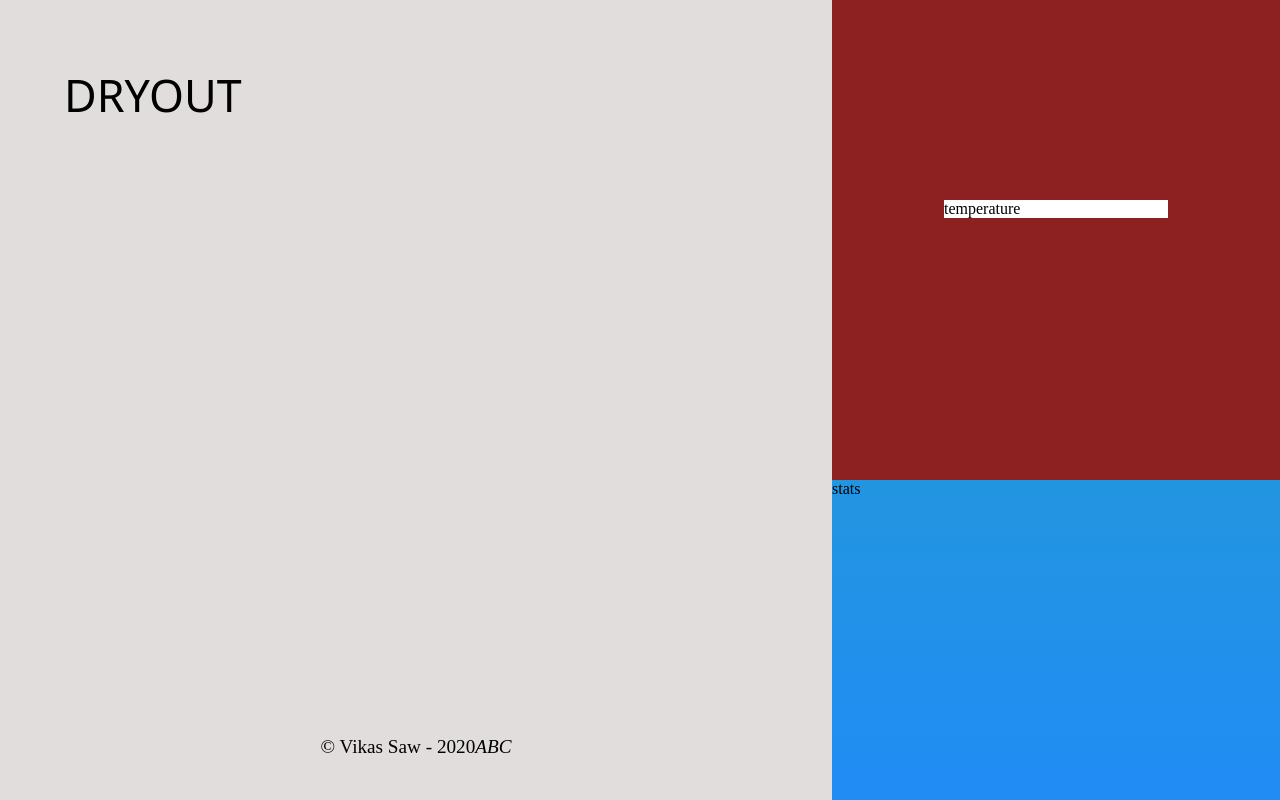
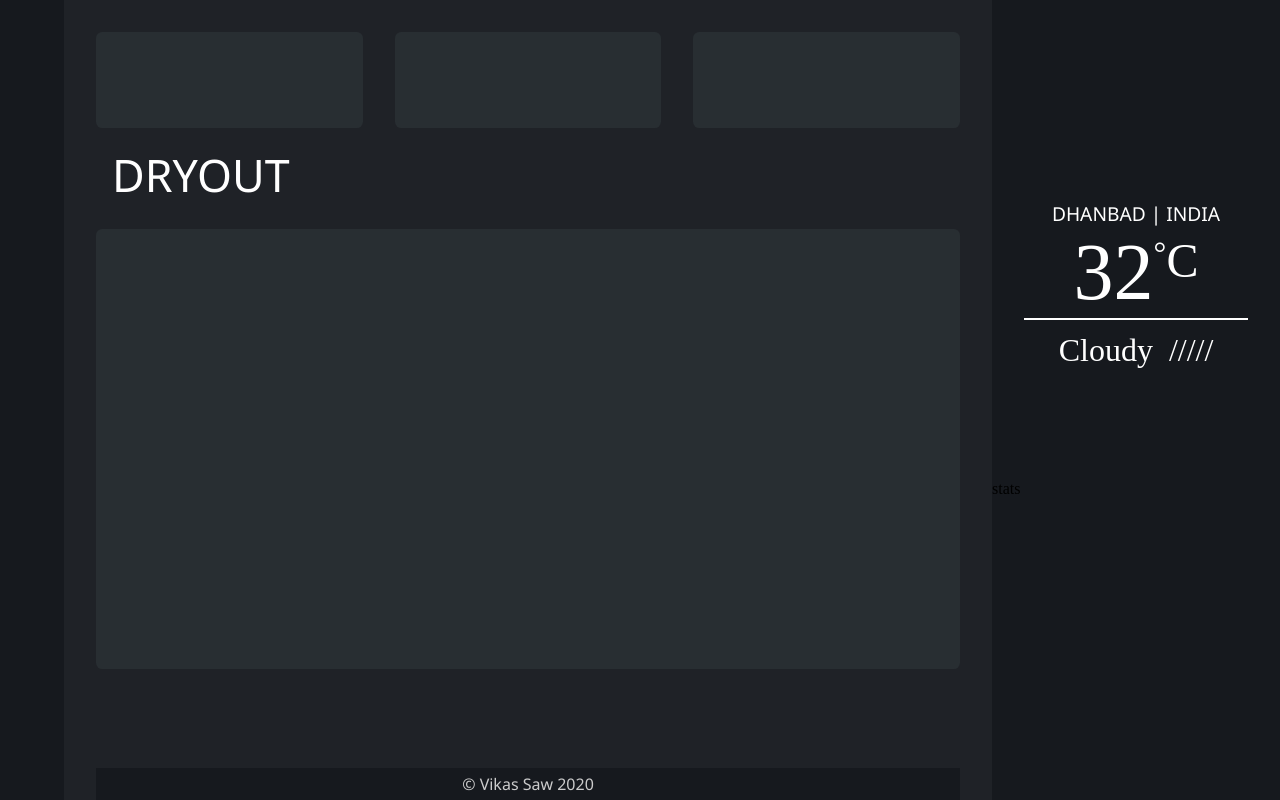
Before and after one commit to VikasKumarSaw/Dryout, a Vue app: page / in a window 1280 px wide. Built offline with nearby package versions, Linux system fonts and the light colour scheme.

Commit message:
finishing main layout

```diff
--- a/src/App.vue
+++ b/src/App.vue
@@ -1,5 +1,6 @@
 <template>
     <main>
+      <app-nav />
       <app-main />
       <app-side />
     </main>
@@ -8,10 +9,12 @@
 <script>
 import sidebar from './components/sidebar'
 import main from './components/main'
+import sidenav from './components/sidenav'
 export default {
   components:{
     'app-side' : sidebar,
     'app-main': main,
+    'app-nav': sidenav,
   },
   data(){
     return{
--- a/src/components/main.vue
+++ b/src/components/main.vue
@@ -1,13 +1,18 @@
 <template>
     <section id="main">
         <div class="main-container">
+            <div class="stats-container upper-main">
+                <div></div>
+                <div></div>
+                <div></div>
+            </div>
             <div id="title">DRYOUT</div>
+            <div class="stats-container lower-main">
+                <div></div>
+            </div>
         </div>
         <footer>
-          <span>&copy; Vikas Saw - 2020</span>
-          <i>A</i>
-          <i>B</i>
-          <i>C</i>
+          <span>&copy; Vikas Saw 2020</span>
         </footer>
     </section>
 </template>
@@ -24,20 +29,7 @@ export default {
 </script>
 
 <style>
-    .main-container{
-        height: 90vh;
-    }
-    footer{
-        position: relative;
-        padding: 1rem;
-        text-align: center;
-        /* background: #000; */
-        height: 10vh;
-        font-size: 1.2rem;
-    }
-    #title{
-        padding: 4rem;
-        font-family: 'Segoe UI', Tahoma, Geneva, Verdana, sans-serif;
-        font-size: 2.8rem;
-    }
+
+
+
 </style>
--- a/src/components/sidebar_temp.vue
+++ b/src/components/sidebar_temp.vue
@@ -1,7 +1,15 @@
 <template>
     <div class="temp-container">
+        <div class="location">DHANBAD | INDIA</div>
         <section class="temp">
-            temperature
+            <div>32</div>
+            <div>°</div>
+            <div>C</div>
+        </section>
+        <hr />
+        <section class="status">
+            <span>Cloudy</span>
+            <span>/////</span>
         </section>
     </div>
 
--- /dev/null
+++ b/src/components/sidenav.vue
@@ -0,0 +1,15 @@
+<template>
+  <section id="side-nav">
+      <div></div>
+  </section>
+</template>
+
+<script>
+export default {
+
+}
+</script>
+
+<style>
+
+</style>
--- a/src/css/main.css
+++ b/src/css/main.css
@@ -19,42 +19,163 @@ main {
 }
 
 main #main {
-  width: 65vw;
+  width: calc(75vw - 2rem);
   height: 100vh;
-  background-color: #e2dddd;
+  background-color: #1F2227;
   position: relative;
+  color: #fff;
 }
 
 main #side {
-  width: 35vw;
+  width: calc(25vw - 2rem);
   height: 100vh;
-  background: -webkit-gradient(linear, left bottom, left top, from(#208cf5), to(#26a3c0));
-  background: linear-gradient(to top, #208cf5, #26a3c0);
+  background-color: #16191e;
   z-index: 2;
 }
 
 main #side .temp-container {
   width: 100%;
   padding-top: 25vh;
-  background-color: #8d2020;
   height: 60vh;
 }
 
-main #side .temp {
-  width: 50%;
-  background-color: #fff;
-  margin: 0 auto;
+main #side .temp-container .location {
+  color: #fff;
+  font-family: 'Segoe UI', Tahoma, Geneva, Verdana, sans-serif;
+  text-align: center;
+  font-size: 1.2rem;
 }
 
-main #nav {
-  width: 35vw;
-  -webkit-transition: all 1s ease-in;
-  transition: all 1s ease-in;
-  background-color: red;
-  z-index: 5;
+main #side .temp-container hr {
+  width: 14rem;
+  margin: 0 auto;
+  height: 0.1rem;
+  background-color: #fff;
+  border: 0;
+  outline: 0;
 }
 
-main .squished {
-  display: none;
+main #side .temp-container .status {
+  padding-top: .8rem;
+  display: -webkit-box;
+  display: -ms-flexbox;
+  display: flex;
+  -webkit-box-pack: center;
+      -ms-flex-pack: center;
+          justify-content: center;
+  font-size: 2rem;
+  color: #fff;
+}
+
+main #side .temp-container .status span {
+  margin: 0 0.5rem;
+}
+
+main #side .temp-container .temp {
+  width: 50%;
+  color: #fff;
+  margin: 0 auto;
+  display: -webkit-box;
+  display: -ms-flexbox;
+  display: flex;
+  text-align: center;
+  -webkit-box-pack: center;
+      -ms-flex-pack: center;
+          justify-content: center;
+}
+
+main #side .temp-container .temp :nth-child(1) {
+  font-size: 5rem;
+}
+
+main #side .temp-container .temp :nth-child(2) {
+  font-size: 2rem;
+  padding-top: 0.5rem;
+}
+
+main #side .temp-container .temp :nth-child(3) {
+  font-size: 3rem;
+  padding-top: 0.4rem;
+}
+
+main #side-nav {
+  width: 4rem;
+  background-color: #16191e;
+}
+
+.upper-main {
+  height: 8rem;
+  padding-top: 1rem;
+  -webkit-box-align: end;
+      -ms-flex-align: end;
+          align-items: flex-end;
+}
+
+.upper-main div {
+  width: 18rem;
+  height: 6rem;
+}
+
+.lower-main {
+  height: 20rem;
+  padding-top: 1.5rem;
+}
+
+.lower-main div {
+  margin: 0 2rem;
+  width: 100%;
+  height: 55vh;
+}
+
+.stats-container {
+  width: 100%;
+  display: -webkit-box;
+  display: -ms-flexbox;
+  display: flex;
+  -webkit-box-pack: center;
+      -ms-flex-pack: center;
+          justify-content: center;
+}
+
+.stats-container :nth-child(1) {
+  margin-left: 2rem;
+}
+
+.stats-container :nth-child(2) {
+  margin: 0 2rem;
+}
+
+.stats-container :nth-child(3) {
+  margin-right: 2rem;
+}
+
+.stats-container div {
+  background-color: #282E32;
+  border-radius: 0.4rem;
+}
+
+.main-container {
+  height: 90vh;
+}
+
+footer {
+  position: absolute;
+  width: calc(75vw - 6rem);
+  text-align: center;
+  font-family: 'Segoe UI', Tahoma, Geneva, Verdana, sans-serif;
+  bottom: 0;
+  height: 2rem;
+  font-size: 1rem;
+  line-height: 2rem;
+  color: #ccc;
+  background-color: #16191e;
+  margin: 0 2rem 0 2rem;
+}
+
+#title {
+  font-family: 'Segoe UI', Tahoma, Geneva, Verdana, sans-serif;
+  font-size: 2.8rem;
+  padding-left: 3rem;
+  padding-top: 1rem;
 }
 /*# sourceMappingURL=main.css.map */
--- a/src/css/main.scss
+++ b/src/css/main.scss
@@ -1,3 +1,5 @@
+@import './colorScheme';
+
 *{
     margin: 0;
     padding: 0;
@@ -11,44 +13,149 @@ main{
     height: 100vh;
     width: 100vw;
     overflow: hidden;
+
     #main{
-        width: 65vw;
+        width: calc(75vw - 2rem);
         height: 100vh;
-        background-color: rgb(226, 221, 221);
+        background-color: $darker;
         position: relative;
+        color: #fff;
+
+
     }
     #side{
-        width: 35vw;
+        width : calc(25vw - 2rem);
         height: 100vh;
-        background:linear-gradient(to top,#208cf5,#26a3c0);
+        background-color: $darkest;
         z-index: 2;
 
 
         & .temp-container{
             width: 100%;
             padding-top: 25vh;
-            background-color: rgb(141, 32, 32);
+            // background-color: rgb(141, 32, 32);
             height: 60vh;
-        }
 
-        & .temp{
-            width: 50%;
+            .location{
+                color: #fff;
+                font-family: 'Segoe UI', Tahoma, Geneva, Verdana, sans-serif;
+                text-align: center;
+                font-size: 1.2rem;
+            }
 
-            background-color: #fff;
-            margin: 0 auto;
+            hr{
+                width: 14rem;
+                margin: 0 auto;
+                height: 0.1rem;
+                background-color: #fff;
+                border: 0;
+                outline: 0;
+            }
+             .status{
+                 padding-top: .8rem;
+                 display: flex;
+                 justify-content: center;
+                 font-size: 2rem;
+                 color: #fff;
 
+                 span{
+                     margin: 0 0.5rem;
+                 }
+             }
+
+
+            & .temp{
+                width: 50%;
+                color: #fff;
+                margin: 0 auto;
+                display: flex;
+                text-align: center;
+                justify-content: center;
+                // background-color: red;
+
+                :nth-child(1){
+                    font-size: 5rem;
+                }
+                :nth-child(2){
+                    font-size: 2rem;
+                    padding-top: 0.5rem;
+                }
+                :nth-child(3){
+                    font-size: 3rem;
+                    padding-top: 0.4rem;
+                }
+            }
         }
     }
-    #nav{
-        width: 35vw;
-        transition: all 1s ease-in;
-        background-color: red;
-        // transform: translateX(15vw);
-        z-index: 5;
-    }
-    .squished{
-        // transform: translateX(-15vw);
-        display: none;
+    #side-nav{
+        width: 4rem;
+        background-color: $darkest;
     }
 
 }
+
+.upper-main{
+    height: 8rem;
+    padding-top: 1rem;
+    align-items: flex-end;
+    div{
+        width: 18rem;
+        height: 6rem;
+    }
+}
+
+.lower-main{
+    height: 20rem;
+    padding-top: 1.5rem;
+    div{
+        margin: 0 2rem;
+        width: 100%;
+        height: 55vh;
+    }
+}
+
+.stats-container{
+    width: 100%;
+    display: flex;
+
+    // background-color: #fff;border: 1px solid red;
+    justify-content: center;
+
+
+    & :nth-child(1){margin-left: 2rem;}
+    & :nth-child(2){margin:0 2rem;}
+    & :nth-child(3){margin-right: 2rem;}
+
+    div{
+        background-color: $dark;
+        border-radius: 0.4rem;
+    }
+}
+
+.main-container{
+    height: 90vh;
+}
+
+footer{
+    position: absolute;
+    width: calc(75vw - 6rem);
+    // padding: 1rem;
+    text-align: center;
+    font-family: 'Segoe UI', Tahoma, Geneva, Verdana, sans-serif;
+    bottom: 0;
+    height: 2rem;
+    font-size: 1rem;
+    line-height: 2rem;
+    color: #ccc;
+    background-color: $darkest;
+    margin: 0 2rem 0 2rem;
+
+}
+#title{
+    font-family: 'Segoe UI', Tahoma, Geneva, Verdana, sans-serif;
+
+    font-size: 2.8rem;
+    padding-left: 3rem;
+    padding-top: 1rem;
+    // display: none;
+}
```
Also changed, not shown: src/css/_colorScheme.scss (added, +9 -0 lines), 1 other file (tests, documents, lock files or other folders).
